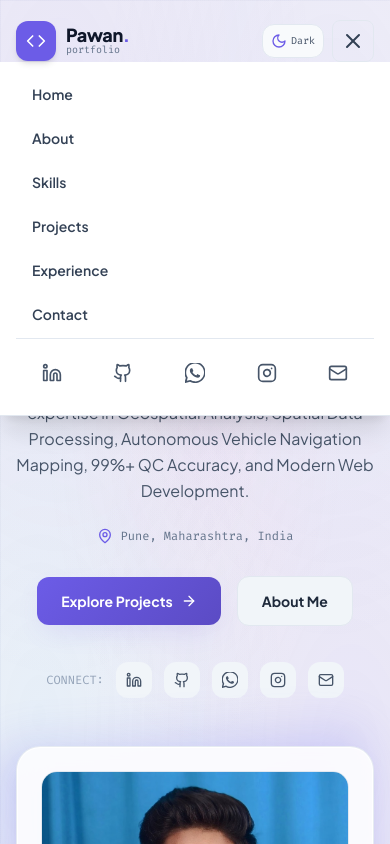
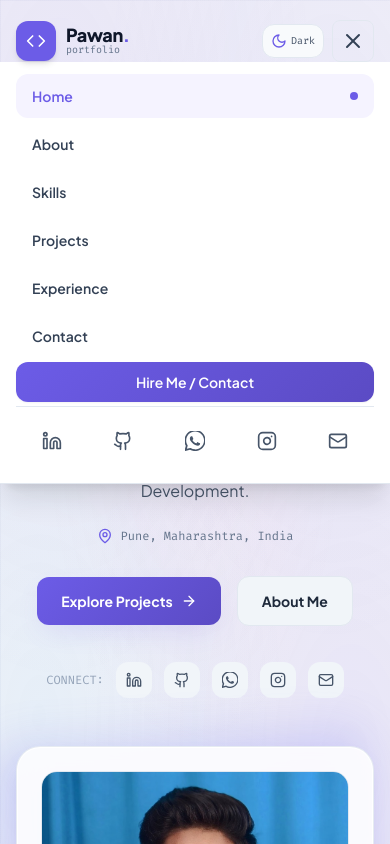
Before and after one commit to PawanPawar03/portfolio, a React (Vite) app: page / in a window 390 px wide. Both pictures are taken after a click on the button 353 px from the left and 41 px from the top of the page. Shown: the top 844 px of the page. Built offline with nearby package versions, Linux system fonts and the light colour scheme.

Commit message:
Fix smooth scrolling and section jumping on mobile drawer navigation

```diff
--- a/src/components/layout/Navbar.jsx
+++ b/src/components/layout/Navbar.jsx
@@ -46,6 +46,35 @@ export const Navbar = () => {
     return () => window.removeEventListener('scroll', handleScroll);
   }, []);
 
+  const scrollToSection = (e, href) => {
+    if (e && e.preventDefault) {
+      e.preventDefault();
+    }
+    setMobileMenuOpen(false);
+
+    const targetId = href.replace('#', '');
+    if (targetId === 'home') {
+      window.scrollTo({ top: 0, behavior: 'smooth' });
+      window.history.pushState(null, '', '#home');
+      return;
+    }
+
+    const targetElement = document.getElementById(targetId);
+    if (targetElement) {
+      const headerOffset = 70;
+      const elementPosition = targetElement.getBoundingClientRect().top;
+      const offsetPosition = elementPosition + window.pageYOffset - headerOffset;
+
+      window.scrollTo({
+        top: Math.max(0, offsetPosition),
+        behavior: 'smooth'
+      });
+      window.history.pushState(null, '', href);
+    } else {
+      window.location.hash = href;
+    }
+  };
+
   return (
     <header
       className={`fixed top-0 left-0 right-0 z-50 transition-all duration-300 ${
@@ -60,7 +89,8 @@ export const Navbar = () => {
           {/* Geeky Brand Logo */}
           <a
             href="#home"
-            className="flex items-center space-x-2.5 group focus:outline-none"
+            onClick={(e) => scrollToSection(e, '#home')}
+            className="flex items-center space-x-2.5 group focus:outline-none cursor-pointer"
           >
             <div className="w-10 h-10 rounded-xl bg-primary-500 text-white flex items-center justify-center shadow-md group-hover:scale-105 transition-transform duration-200">
               <Code className="w-5 h-5" />
@@ -84,7 +114,8 @@ export const Navbar = () => {
                 <a
                   key={link.name}
                   href={link.href}
-                  className={`px-3.5 py-1.5 rounded-lg text-sm font-semibold transition-all duration-200 ${
+                  onClick={(e) => scrollToSection(e, link.href)}
+                  className={`px-3.5 py-1.5 rounded-lg text-sm font-semibold transition-all duration-200 cursor-pointer ${
                     isActive
                       ? 'text-primary-500 dark:text-primary-400 bg-primary-50 dark:bg-primary-500/10'
                       : 'text-slate-600 dark:text-slate-300 hover:text-primary-500 dark:hover:text-primary-400 hover:bg-slate-100 dark:hover:bg-slate-800/50'
@@ -178,7 +209,8 @@ export const Navbar = () => {
             {/* Contact CTA button */}
             <a
               href="#contact"
-              className="px-4 py-2 text-sm font-semibold rounded-xl geeky-button shadow-sm"
+              onClick={(e) => scrollToSection(e, '#contact')}
+              className="px-4 py-2 text-sm font-semibold rounded-xl geeky-button shadow-sm cursor-pointer"
             >
               Hire Me
             </a>
@@ -189,7 +221,7 @@ export const Navbar = () => {
             <button
               onClick={toggleTheme}
               aria-label="Toggle Theme"
-              className="p-2 rounded-xl border border-slate-200 dark:border-slate-800 bg-slate-50 dark:bg-slate-800 text-slate-600 dark:text-slate-300 flex items-center space-x-1 text-xs font-mono"
+              className="p-2 rounded-xl border border-slate-200 dark:border-slate-800 bg-slate-50 dark:bg-slate-800 text-slate-600 dark:text-slate-300 flex items-center space-x-1 text-xs font-mono cursor-pointer"
             >
               {theme === 'dark' ? (
                 <>
@@ -206,7 +238,7 @@ export const Navbar = () => {
 
             <button
               onClick={() => setMobileMenuOpen(!mobileMenuOpen)}
-              className="p-2 rounded-lg border border-slate-200 dark:border-slate-800 text-slate-700 dark:text-slate-200"
+              className="p-2 rounded-lg border border-slate-200 dark:border-slate-800 text-slate-700 dark:text-slate-200 cursor-pointer"
               aria-label="Toggle Mobile Menu"
             >
               {mobileMenuOpen ? <X className="w-6 h-6" /> : <Menu className="w-6 h-6" />}
@@ -223,25 +255,44 @@ export const Navbar = () => {
             initial={{ opacity: 0, height: 0 }}
             animate={{ opacity: 1, height: 'auto' }}
             exit={{ opacity: 0, height: 0 }}
+            transition={{ duration: 0.2 }}
             className="md:hidden bg-white dark:bg-[#0f172a] border-b border-slate-200 dark:border-slate-800 px-4 pt-3 pb-6 shadow-xl"
           >
             <div className="flex flex-col space-y-1">
-              {navLinks.map((link) => (
-                <a
-                  key={link.name}
-                  href={link.href}
-                  onClick={() => setMobileMenuOpen(false)}
-                  className="px-4 py-2.5 rounded-lg text-sm font-semibold text-slate-700 dark:text-slate-200 hover:text-primary-500 dark:hover:text-primary-400 hover:bg-slate-100 dark:hover:bg-slate-800 transition-colors"
-                >
-                  {link.name}
-                </a>
-              ))}
+              {navLinks.map((link) => {
+                const isActive = activeSection === link.href.substring(1);
+                return (
+                  <a
+                    key={link.name}
+                    href={link.href}
+                    onClick={(e) => scrollToSection(e, link.href)}
+                    className={`px-4 py-3 rounded-xl text-sm font-semibold transition-colors flex items-center justify-between cursor-pointer ${
+                      isActive
+                        ? 'text-primary-500 dark:text-primary-400 bg-primary-50 dark:bg-primary-500/10 font-bold'
+                        : 'text-slate-700 dark:text-slate-200 hover:text-primary-500 dark:hover:text-primary-400 hover:bg-slate-100 dark:hover:bg-slate-800'
+                    }`}
+                  >
+                    <span>{link.name}</span>
+                    {isActive && <span className="w-2 h-2 rounded-full bg-primary-500" />}
+                  </a>
+                );
+              })}
+
+              <a
+                href="#contact"
+                onClick={(e) => scrollToSection(e, '#contact')}
+                className="mt-2 w-full py-2.5 text-center text-sm font-semibold rounded-xl geeky-button shadow-sm block cursor-pointer"
+              >
+                Hire Me / Contact
+              </a>
+
               <div className="pt-4 border-t border-slate-200 dark:border-slate-800 flex items-center justify-around">
                 <a
                   href={personal.socialLinks.linkedin}
                   target="_blank"
                   rel="noopener noreferrer"
                   className="p-2 text-slate-600 dark:text-slate-300 hover:text-primary-500"
+                  aria-label="LinkedIn"
                 >
                   <Linkedin className="w-5 h-5" />
                 </a>
@@ -280,6 +331,7 @@ export const Navbar = () => {
                 <a
                   href={`mailto:${personal.email}`}
                   className="p-2 text-slate-600 dark:text-slate-300 hover:text-primary-500"
+                  aria-label="Email"
                 >
                   <Mail className="w-5 h-5" />
                 </a>
```
Also changed, not shown: 3 other files (tests, documents, lock files or other folders).
